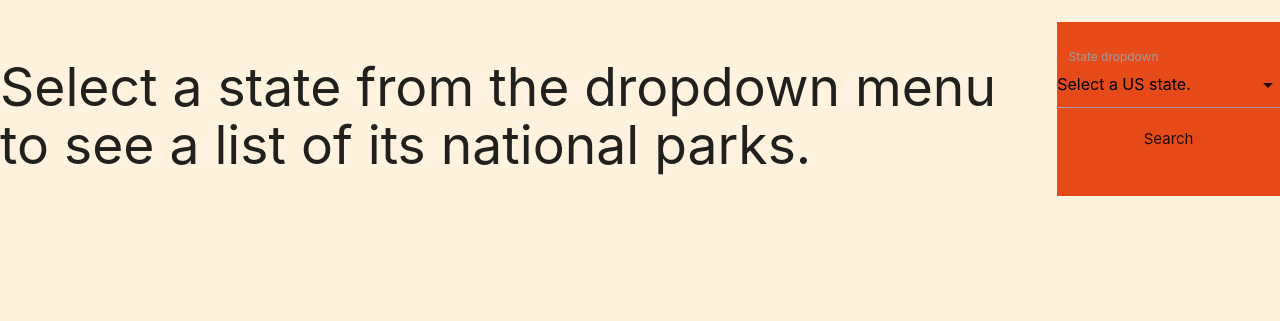
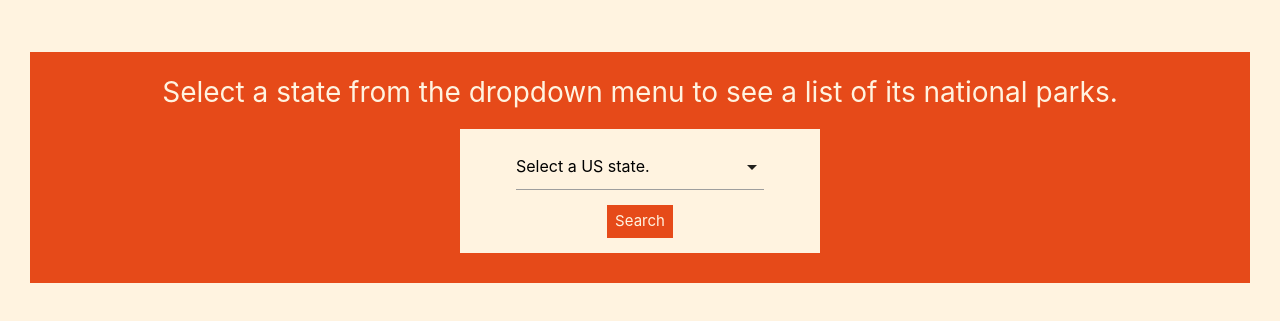
Before and after one commit to rdalby2002/national-park-locator, a plain HTML site: page index.html in a window 1280 px wide. Shown: the part 75-396 px from the top of the page. Drawn offline with nearby package versions, Linux system fonts and the light colour scheme.

Commit message:
restore index styling

```diff
--- a/assets/css/style.css
+++ b/assets/css/style.css
@@ -50,7 +50,7 @@ button{
 	outline: inherit;
 }
 
-.container h2 {
+h2 {
     font-size: 32px;
 }
 
@@ -126,3 +126,7 @@ h3 {
     text-align: start;
     margin: 3px 0px 3px 0px;
 }
+
+h4 {
+    font-size: 24px;
+}
--- a/assets/results.js
+++ b/assets/results.js
@@ -97,7 +97,6 @@ function init(map, directionsRenderer, directionsService, clientLocation) {
                             parkInfoUrl.style.display = "list-item";
                             parkInfoUrlTitle.style.display = "list-item";
                             parkInfoUrl.setAttribute('href', parkUrl);
-                            parkInfoUrl.classList.add('deep-orange-text', 'text-darken-2')
                             parkInfoUrl.innerText = parkUrl;
                         } else {
                             parkInfoUrl.innerText = "";
@@ -178,7 +177,6 @@ function getLocation(map, directionsRenderer, directionsService, clientLocation,
                 parkInfoUrl.style.display = "list-item";
                 parkInfoUrlTitle.style.display = "list-item";
                 parkInfoUrl.setAttribute('href', parkUrl);
-                parkInfoUrl.classList.add('deep-orange-text', 'text-darken-2')
                 parkInfoUrl.innerText = parkUrl;
             } else {
                 parkInfoUrl.innerText = "";
--- a/index.html
+++ b/index.html
@@ -18,14 +18,18 @@
     </header>
 
     <main>
+        <div class="content-container">
+            <div class="content deep-orange darken-2">
                 <div>
-            <h2 class="">Select a state from the dropdown menu to see a list of its national parks.</h2>
+                    <h2 class="select-message orange-text text-lighten-5">Select a state from the dropdown menu to see a
+                        list of its national parks.
+                    </h2>
                 </div>
-        <div class="form-container container deep-orange darken-2">
+                <div class="form-container orange lighten-5">
                     <form id="search-box">
                         <div class="input-field col s12">
                             <select class="orange lighten-5" id="state-dropdown">
-                        <option value="Select State" disabled selected>Select a US state.</option>
+                                <option value="" disabled selected>Select a US state.</option>
                                 <option value="AL">Alabama</option>
                                 <option value="AK">Alaska</option>
                                 <option value="AZ">Arizona</option>
@@ -77,10 +81,12 @@
                                 <option value="WI">Wisconsin</option>
                                 <option value="WY">Wyoming</option>
                             </select>
-                    <label>State dropdown</label>
+                            <label></label>
                         </div>
-                <button id="srchBtn">Search</button>
+                        <button class="deep-orange darken-2 orange-text text-lighten-5" id="srchBtn">Search</button>
                     </form>
+                </div>
+            </div>
         </div>
     </main>
     <script src="https://code.jquery.com/jquery-3.5.1.min.js"></script>
```
Lines whose indentation alone changed are shown as unchanged.
